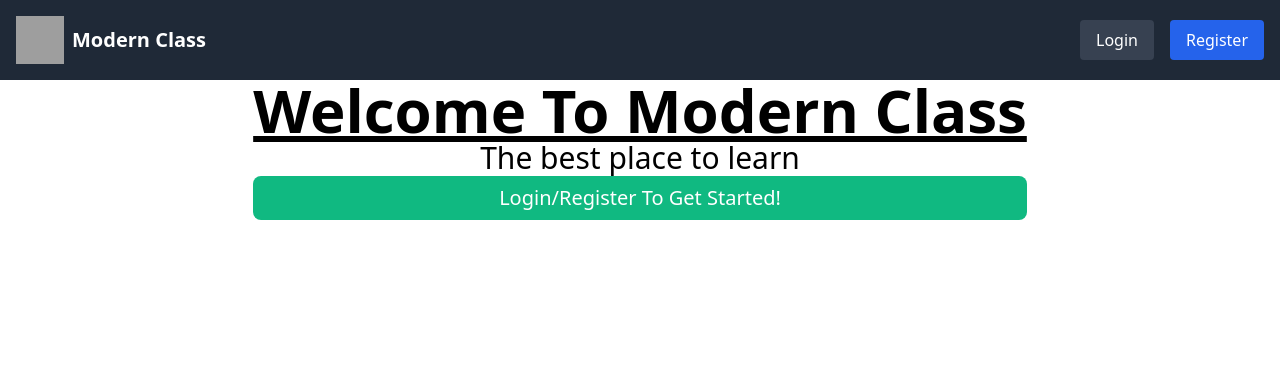
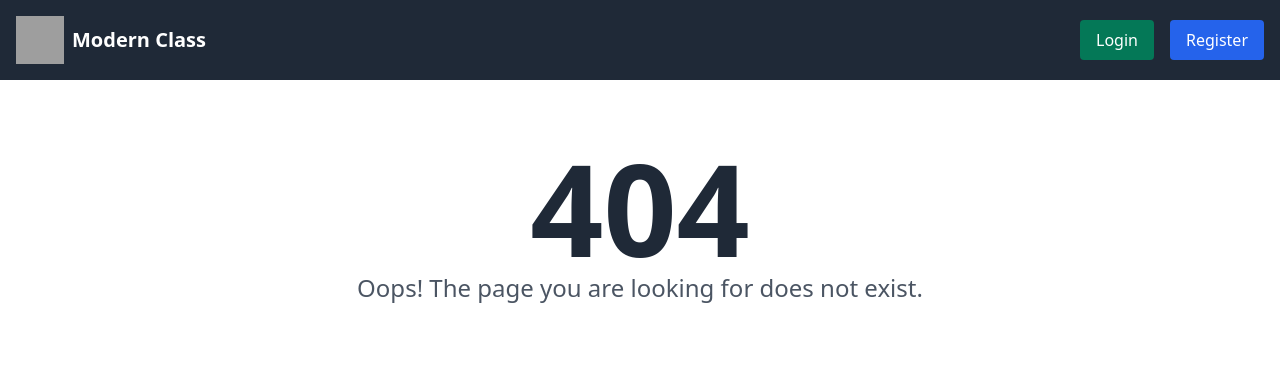
Before and after one commit to yamanISyaman/Modern-Class, a Django app: page / in a window 1280 px wide. Shown: the top 367 px of the page. Run offline with Django 3.2, Linux system fonts and the light colour scheme; grey boxes are pictures that could not be loaded.

Commit message:
added 404 page and some buttons for loggedin users and few small edits

```diff
--- /dev/null
+++ b/Mclass/templates/Mclass/404.html
@@ -0,0 +1,15 @@
+{% extends "Mclass/layout.html" %}
+{% load static %}
+
+{% block title %}
+    404
+{% endblock %}
+
+{% block body %}
+    <div class="container mx-auto px-4 py-16">
+        <div class="max-w-xl mx-auto text-center">
+            <h1 class="text-9xl font-bold text-gray-800">404</h1>
+            <p class="text-2xl font-medium text-gray-600">Oops! The page you are looking for does not exist.</p>
+        </div>
+    </div>
+{% endblock %}
--- a/Mclass/templates/Mclass/index.html
+++ b/Mclass/templates/Mclass/index.html
@@ -1,13 +1,21 @@
 {% extends "Mclass/layout.html" %}
 {% load static %}
+
+{% block title %}
+    Modern Class
+{% endblock %}
 
 {% block body %}
     {% if not user.is_authenticated %}
         <div class="flex items-center justify-center h-full">
             <div class="text-center">
-                <h1 class="text-6xl font-bold underline">Welcome To Modern Class</h1>
-                <p class="text-3xl">The best place to learn</p>
-                <div class="text-xl bg-green-500 text-white px-4 py-2 rounded-lg">Login/Register To Get Started!</div>
+                <div class="bg-gray-400 px-4 py-2 rounded-lg">
+                    <h1 class="text-purple-500 text-6xl font-bold underline">Welcome To Modern Class</h1>
+                    <br>
+                    <p class="text-4xl">The best place to learn</p>
+                    <br>
+                    <div class="text-6xl text-white ">Login/Register To Get Started!</div>
+                </div>
             </div>
         </div>
     {% endif %}
--- a/Mclass/templates/Mclass/layout.html
+++ b/Mclass/templates/Mclass/layout.html
@@ -18,8 +18,16 @@
             </div>
             <div class="flex space-x-4">
                 {% if not user.is_authenticated %}
-                    <a href="{% url 'login' %}"><button class="bg-gray-700 hover:bg-gray-600 text-white px-4 py-2 rounded">Login</button></a>
+                    <a href="{% url 'login' %}"><button class="bg-green-700 hover:bg-green-600 text-white px-4 py-2 rounded">Login</button></a>
                     <a href="{% url 'register' %}"><button class="bg-blue-600 hover:bg-blue-500 text-white px-4 py-2 rounded" >Register</button></a>
+                {% else %}
+                    <a href="{% url 'index' %}"><button class="bg-blue-600 hover:bg-blue-500 text-white px-4 py-2 rounded" >All Classes</button></a>
+                    <a href="{% url 'myclasses' %}"><button class="bg-blue-600 hover:bg-blue-500 text-white px-4 py-2 rounded" >My classes</button></a>
+                    {% if user.is_teacher %}
+                        <a href="{% url 'create' %}"><button class="bg-blue-600 hover:bg-blue-500 text-white px-4 py-2 rounded" >Create Class</button></a>
+                    {% endif %}
+                    <a href="{% url 'logout' %}"><button class="bg-gray-700 hover:bg-gray-600 text-white px-4 py-2 rounded">Logout</button></a>
+
                 {% endif %}
                 {% block navbar %}
                 {% endblock %}
--- a/Mclass/templates/Mclass/login.html
+++ b/Mclass/templates/Mclass/login.html
@@ -1,5 +1,9 @@
 {% extends "Mclass/layout.html" %}
 {% load static %}
+
+{% block title %}
+    Login
+{% endblock %}
 
 {% block navbar %}
     <a href="{% url 'index' %}"><button class="bg-gray-700 hover:bg-gray-600 text-white px-4 py-2 rounded">Main Page</button></a>
@@ -11,7 +15,7 @@
         <!-- Create a card for the form -->
         <div class="bg-white shadow-lg rounded-lg p-6">
             <!-- Create a title for the form -->
-            <h1 class="text-2xl font-bold text-gray-800 mb-4">Login Your Account</h1>
+            <h1 class="text-2xl font-bold text-gray-800 mb-4">Login To Your Account</h1>
             <!-- Create a form element -->
             <form method="post" action="{% url 'login' %}">
                 {% csrf_token %}
--- a/Mclass/templates/Mclass/register.html
+++ b/Mclass/templates/Mclass/register.html
@@ -1,5 +1,9 @@
 {% extends "Mclass/layout.html" %}
 {% load static %}
+
+{% block title %}
+    Register
+{% endblock %}
 
 {% block navbar %}
     <a href="{% url 'index' %}"><button class="bg-gray-700 hover:bg-gray-600 text-white px-4 py-2 rounded">Main Page</button></a>
--- a/Mclass/urls.py
+++ b/Mclass/urls.py
@@ -5,5 +5,7 @@ urlpatterns = [
     path('', views.index, name="index"),
     path('login', views.login_view, name="login"),
     path('register', views.register_view, name="register"),
-    path('logout', views.logout_view, name="logout")
+    path('logout', views.logout_view, name="logout"),
+    path('myclasses', views.myclasses_view, name="myclasses"),
+    path('create', views.create_view, name="create"),
 ]
--- a/Mclass/views.py
+++ b/Mclass/views.py
@@ -14,6 +14,8 @@ from .models import User
 # Create your views here.
 
 def register_view(request):
+    if request.user.is_authenticated:
+        error_404(request)
     if request.method == "POST":
         full_name = request.POST["full-name"]
         email = request.POST["email"]
@@ -49,12 +51,14 @@ def register_view(request):
 
 
 def login_view(request):
+    if request.user.is_authenticated:
+        error_404(request)
     if request.method == "POST":
 
         # Attempt to sign user in
         email = request.POST["email"]
         password = request.POST["password"]
-        user = authenticate(request, username=email, password=password)
+        user = authenticate(request, username=email.lower(), password=password)
 
         # Check if authentication successful
         if user is not None:
@@ -68,10 +72,28 @@ def login_view(request):
         return render(request, "Mclass/login.html")
 
 
+# logout the user
 def logout_view(request):
+    if not request.user.is_authenticated:
+        error_404(request)
     logout(request)
     return HttpResponseRedirect(reverse("index"))
 
 
+# the main view
 def index(request):
-    return render(request, 'Mclass/index.html')
+    return render(request, 'Mclass/404.html')
+
+
+# create a new class
+def create_view(request):
+    pass
+
+
+# show the user joined classes
+def myclasses_view(request):
+    pass
+
+
+def error_404(request):
+    return render(request, "Mclass/404.html")
```
